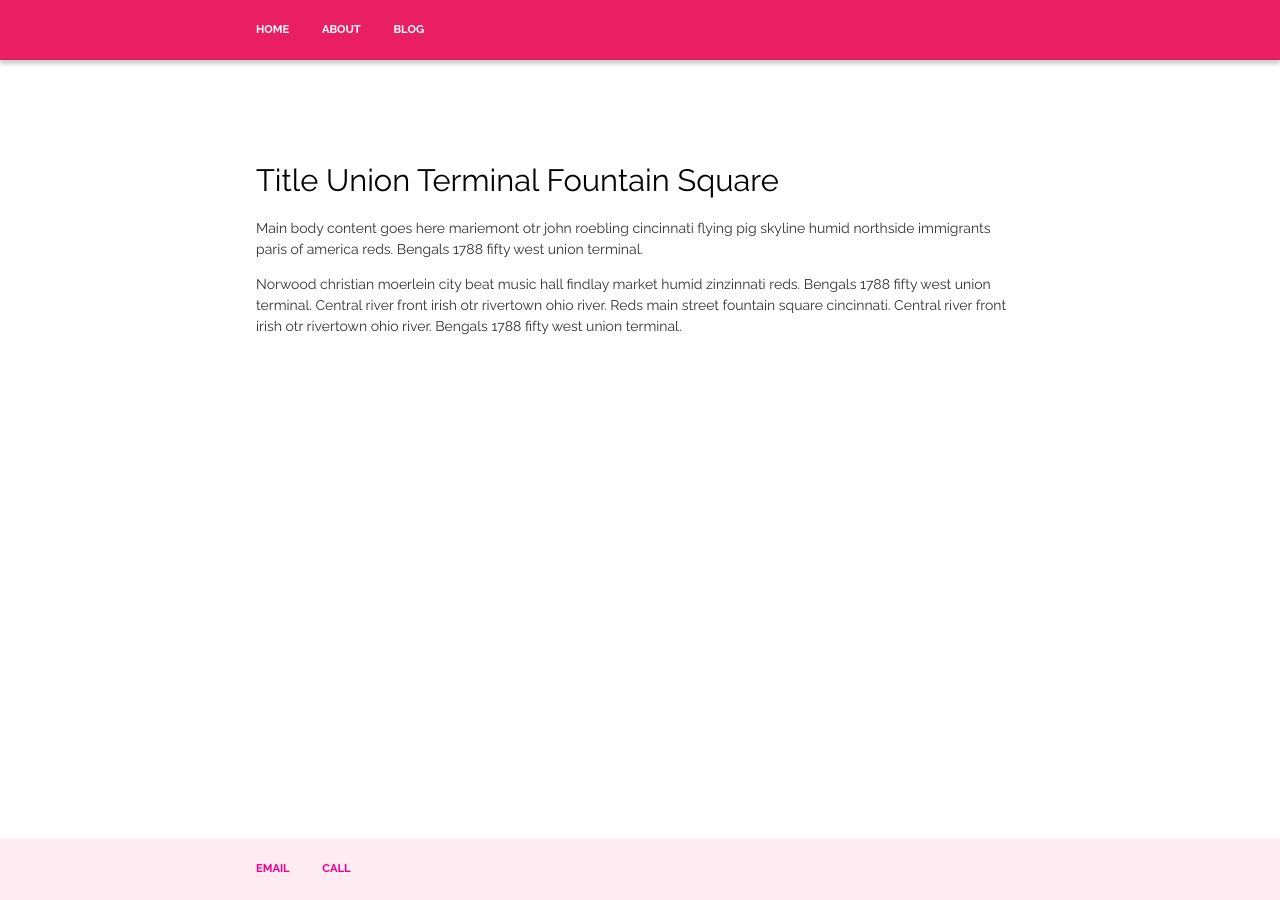
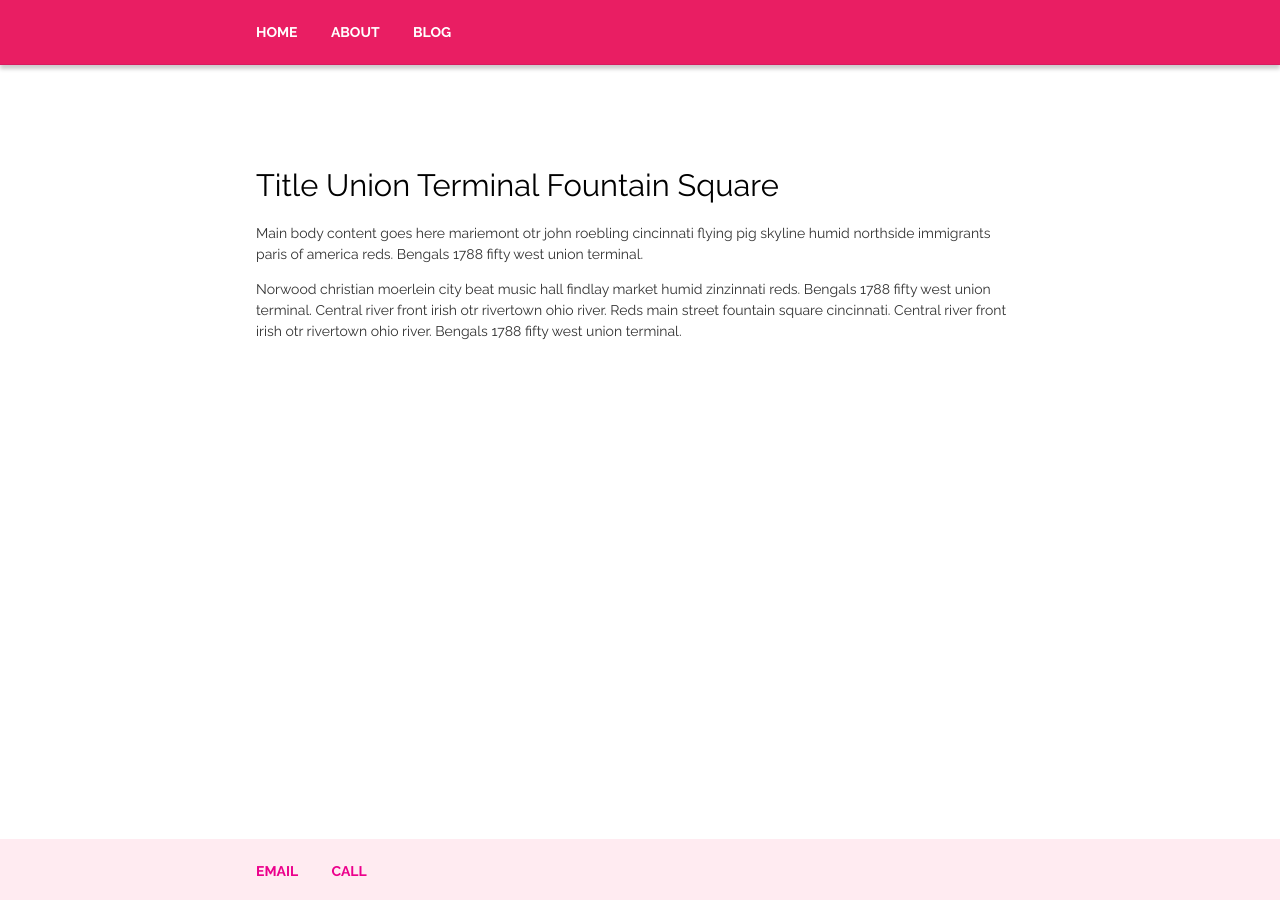
Before and after one commit to banbanbana/happybana.github.io, a Jekyll site: the page index.html, which Jekyll copies as it is, in a window 1280 px wide. Built offline with Jekyll 4.4.1, drawn with Linux system fonts in a browser that asks for light colours.

Commit message:
Update test.css

```diff
--- a/css/test.css
+++ b/css/test.css
@@ -21,8 +21,8 @@ nav ul, footer ul {
     	list-style: none;
 	text-transform:uppercase;
 	font-weight:700;
-	font-size: .8em;
-	line-height: .8em;
+	font-size: 1em;
+	line-height: 1em;
 	margin:0px;
 }
 
```
